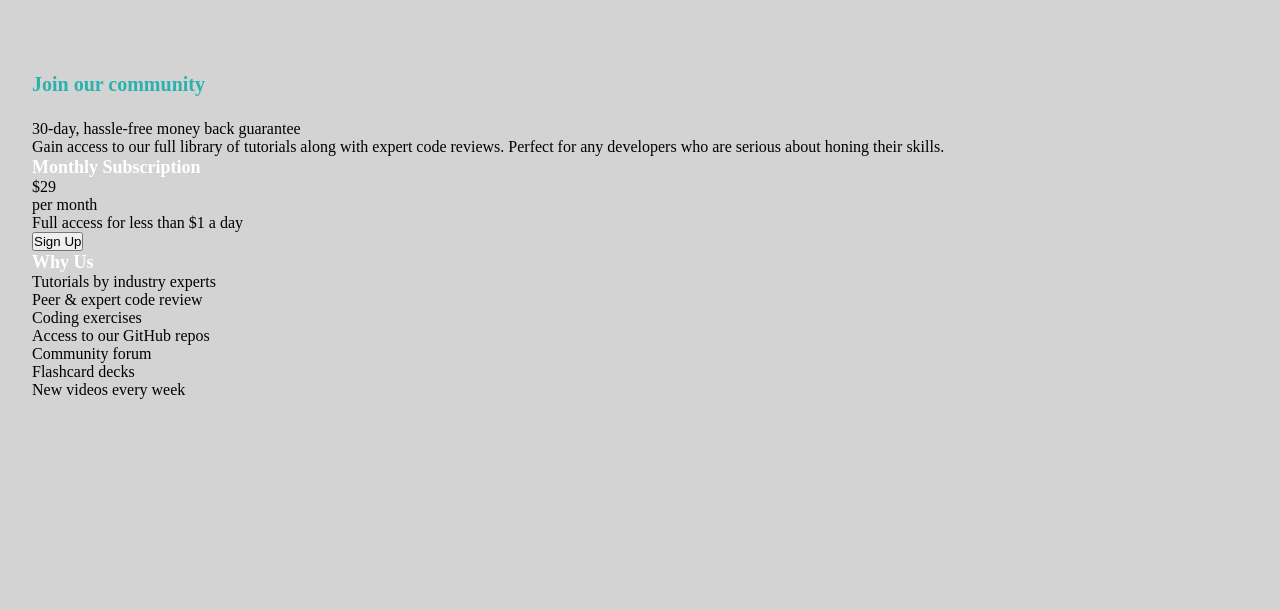
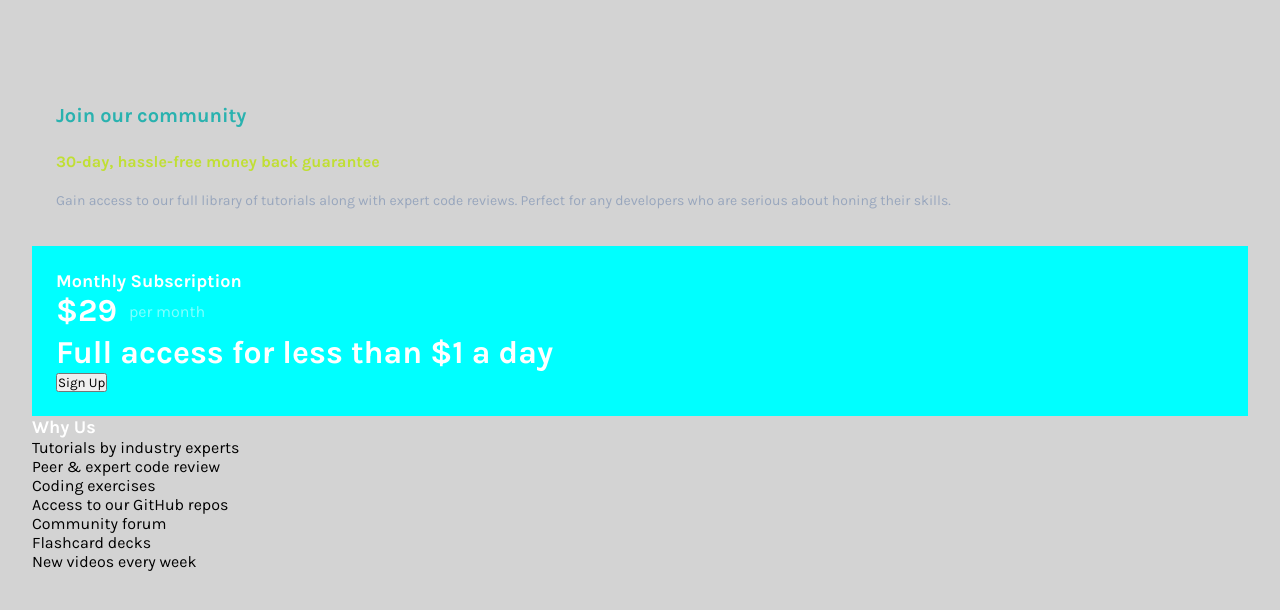
Before and after one commit to GiovannyJardim/prize-seunome, a plain HTML site: page price/index.html in a window 1280 px wide. Drawn offline with Linux system fonts and the light colour scheme.

```diff
--- a/price/css/global.css
+++ b/price/css/global.css
@@ -1,6 +1,6 @@
-
+@import 'https://fonts.googleapis.com/css2?family=Karla:wght@400;700&display=swap';
 * {
-    @import 'https://fonts.googleapis.com/css2?family=Karla:wght@400;700&display=swap';
+    font-family: 'Karla', sans-serif;
     margin: 0;
     padding: 0;
 }
--- a/price/css/main.css
+++ b/price/css/main.css
@@ -0,0 +1,43 @@
+.superior {
+    padding-inline: 1.5rem;
+    padding-block: 2rem;
+    border-top-left-radius: 5px;
+    border-top-right-radius: 5;
+}
+
+.superior p:nth-of-type(1) {
+    font-weight: 700;
+    line-height: 1.25;
+    color: var(--Bright-Yellow);
+    margin-bottom: 1rem;
+}
+
+.superior p:nth-of-type(2) {
+    line-height: 1.625rem;
+    color: var(--Grayish-Blue);
+    font-size: 0.875rem;
+}
+
+.esquerda {
+    background-color: cyan;
+    padding: 1.5rem;
+}
+
+.esquerda p:nth-of-type(1) {
+    color: white;
+    font-size: 2rem;
+    font-weight: 700;
+    line-height: 2.375rem;
+}
+
+.esquerda p:nth-of-type(2) {
+    color: white;
+    opacity: 50%;
+}
+
+.esquerda div:nth-of-type(1) {
+    display: flex;
+    gap: 0.75rem;
+    align-items: center;
+    margin-bottom: 0.25rem;
+}
```
